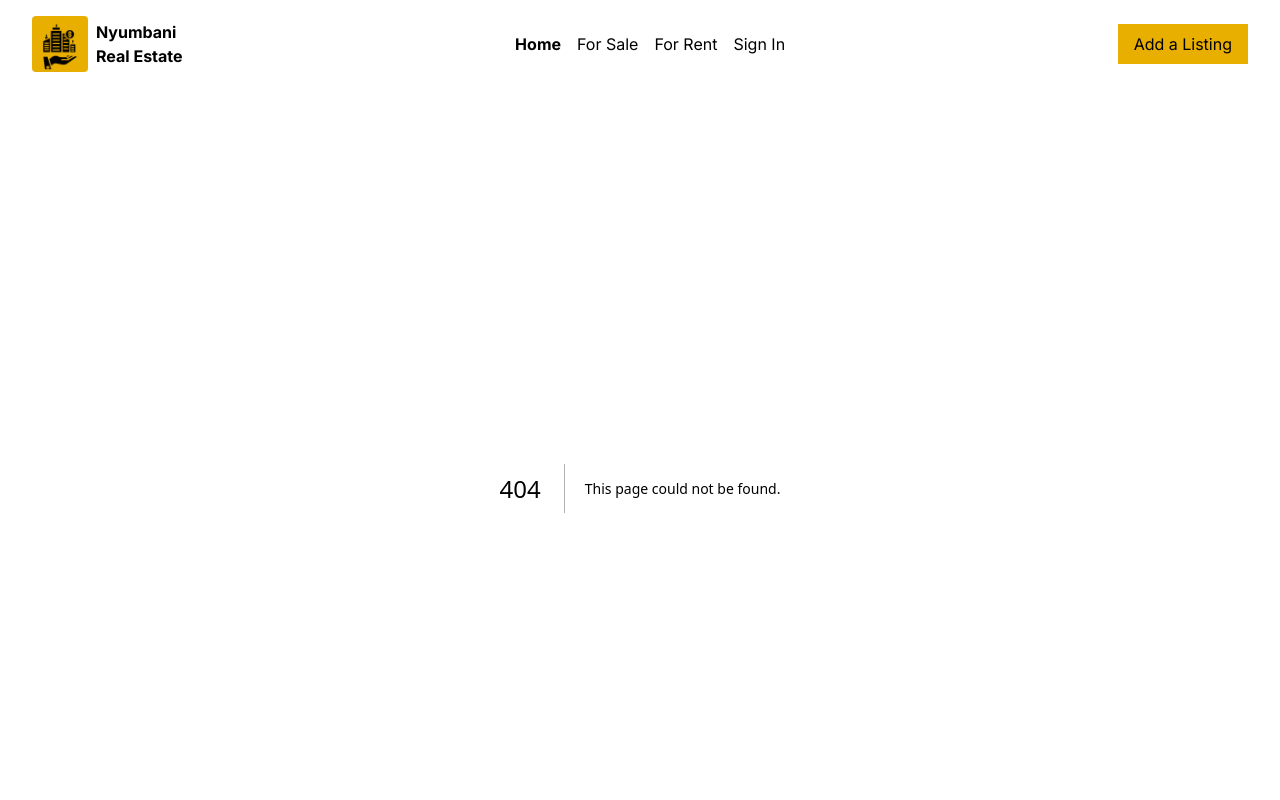
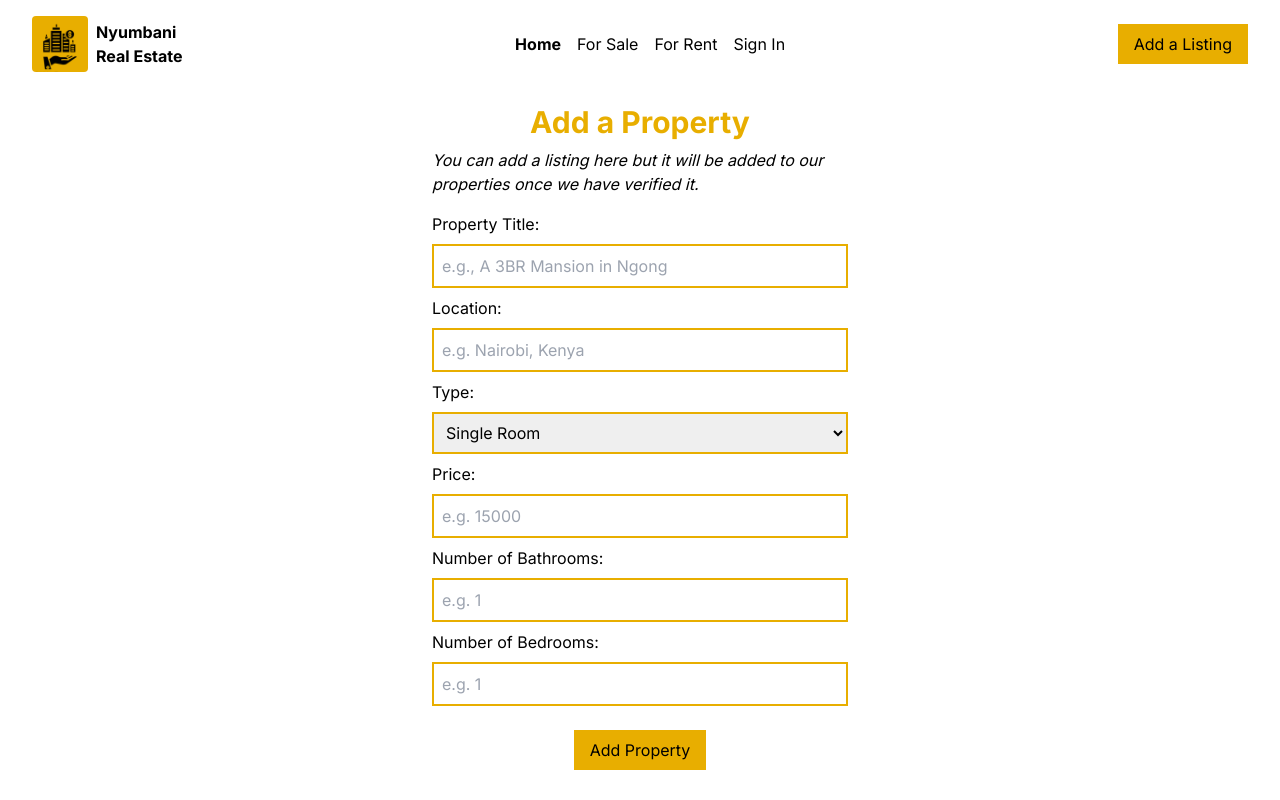
Before and after one commit to MuthoniMN/real-estate-system, a Next.js app in the folder client/: page /properties/add in a window 1280 px wide. Before the commit this address had no page. Shown: the top 800 px of the page. Built offline with nearby package versions, Linux system fonts and the light colour scheme.

Commit message:
add properties page

```diff
--- a/client/src/app/components/Navbar.js
+++ b/client/src/app/components/Navbar.js
@@ -24,7 +24,7 @@ export default function Navbar() {
                     <Link href={"/signin"} className="hover:font-bold">Sign In</Link>
                 </li>
             </ul>
-            <button className="bg-theme-color py-2 px-4">Add a Listing</button>
+            <Link href={"/properties/add"} className="bg-theme-color py-2 px-4">Add a Listing</Link>
         </nav>
     )
 }
--- /dev/null
+++ b/client/src/app/properties/add/page.js
@@ -0,0 +1,42 @@
+export default function Add() {
+    return (
+        <section className="p-4">
+            <h1 className="text-3xl text-theme-color font-bold text-center">Add a Property</h1>
+            <p className="md:w-1/3 mx-auto my-2 italic">You can add a listing here but it will be added to our properties once we have verified it.</p>
+            <form className="md:w-1/3 mx-auto my-4">
+                <div className="my-2">
+                    <label htmlFor="title">Property Title: </label>
+                    <input type="text" id="title" placeholder="e.g., A 3BR Mansion in Ngong" className="w-full mt-2 p-2 border-2 border-theme-color" />
+                </div>
+                <div className="my-2">
+                    <label htmlFor="location">Location: </label>
+                    <input type="text" id="location" placeholder="e.g. Nairobi, Kenya" className="w-full mt-2 p-2 border-2 border-theme-color" />
+                </div>
+                <div className="my-2">
+                    <label htmlFor="type">Type: </label>
+                    <select id="type" className="w-full mt-2 p-2 border-2 border-theme-color">
+                        <option>Single Room</option>
+                        <option>Bedsitter</option>
+                        <option>Apartment</option>
+                        <option>Penthouse</option>
+                        <option>Bungalow</option>
+                        <option>Mansion</option>
+                    </select>
+                </div>
+                <div className="my-2">
+                    <label htmlFor="price">Price: </label>
+                    <input type="number" id="price" placeholder="e.g. 15000" className="w-full mt-2 p-2 border-2 border-theme-color" />
+                </div>
+                <div className="my-2">
+                    <label htmlFor="bathrooms">Number of Bathrooms: </label>
+                    <input type="number" id="bathrooms" placeholder="e.g. 1" className="w-full mt-2 p-2 border-2 border-theme-color" />
+                </div>
+                <div className="my-2">
+                    <label htmlFor="bedrooms">Number of Bedrooms: </label>
+                    <input type="number" id="bedrooms" placeholder="e.g. 1" className="w-full mt-2 p-2 border-2 border-theme-color" />
+                </div>
+                <input type="submit" value={"Add Property"} className="bg-theme-color py-2 px-4 block mx-auto my-6" />
+            </form>
+        </section>
+    )
+}
```
